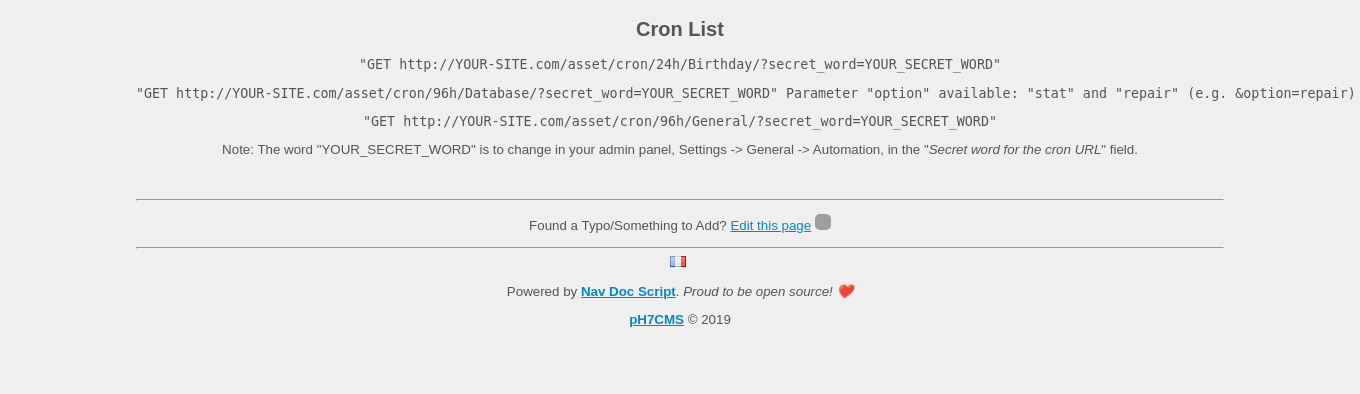
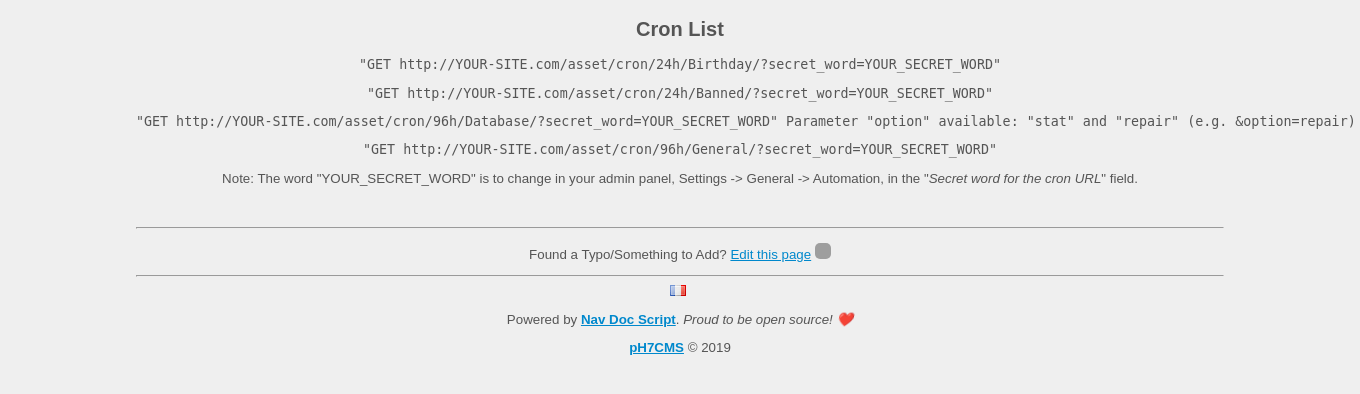
Before and after one commit to pH7Software/pH7-Documentation, a PHP site: page /en/cron-list in a window 1360 px wide. Shown: the part 49-443 px from the top of the page. Run offline with PHP 8.4, Linux system fonts and the light colour scheme; grey boxes are pictures that could not be loaded.

Commit message:
Add "Banned" cron in cron jobs list

```diff
--- a/data/en/cron-list.tpl
+++ b/data/en/cron-list.tpl
@@ -1,6 +1,7 @@
 <h2>Cron List</h2>
 
 <pre>"GET http://YOUR-SITE.com/asset/cron/24h/Birthday/?secret_word=YOUR_SECRET_WORD"</pre>
+<pre>"GET http://YOUR-SITE.com/asset/cron/24h/Banned/?secret_word=YOUR_SECRET_WORD"</pre>
 <pre>"GET http://YOUR-SITE.com/asset/cron/96h/Database/?secret_word=YOUR_SECRET_WORD" Parameter "option" available: "stat" and "repair" (e.g. &amp;option=repair)</pre>
 <pre>"GET http://YOUR-SITE.com/asset/cron/96h/General/?secret_word=YOUR_SECRET_WORD"</pre>
 
```
